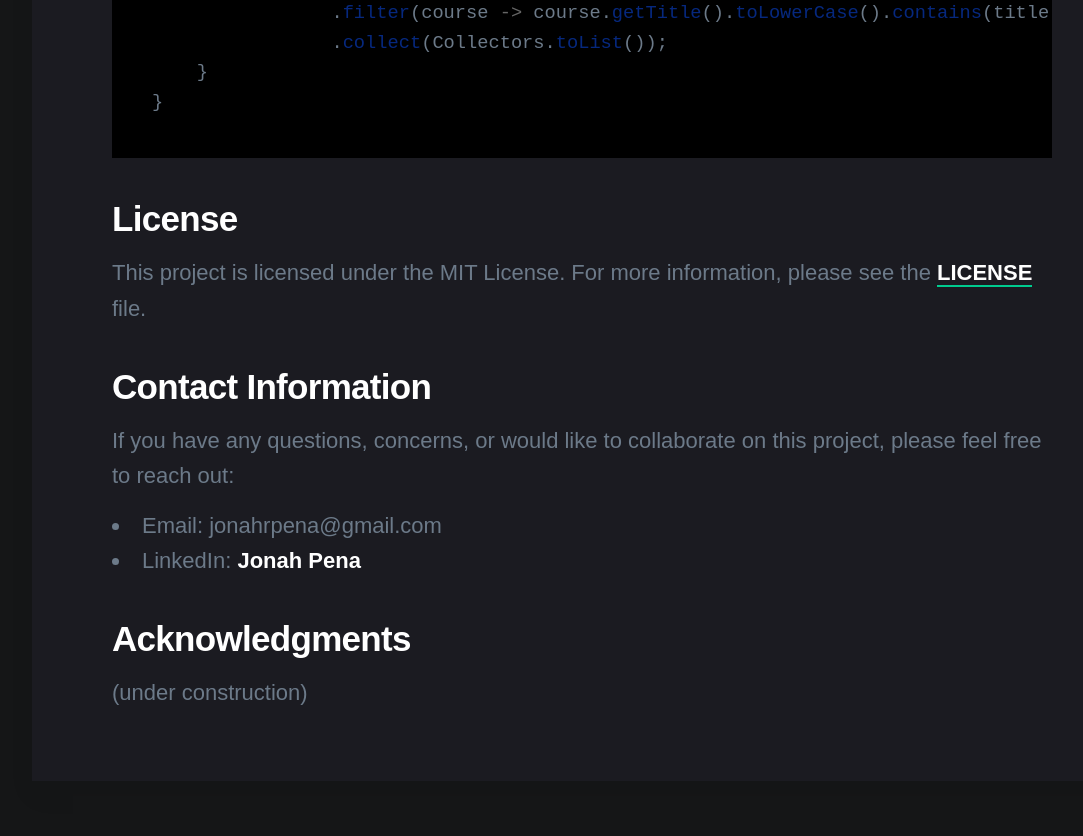
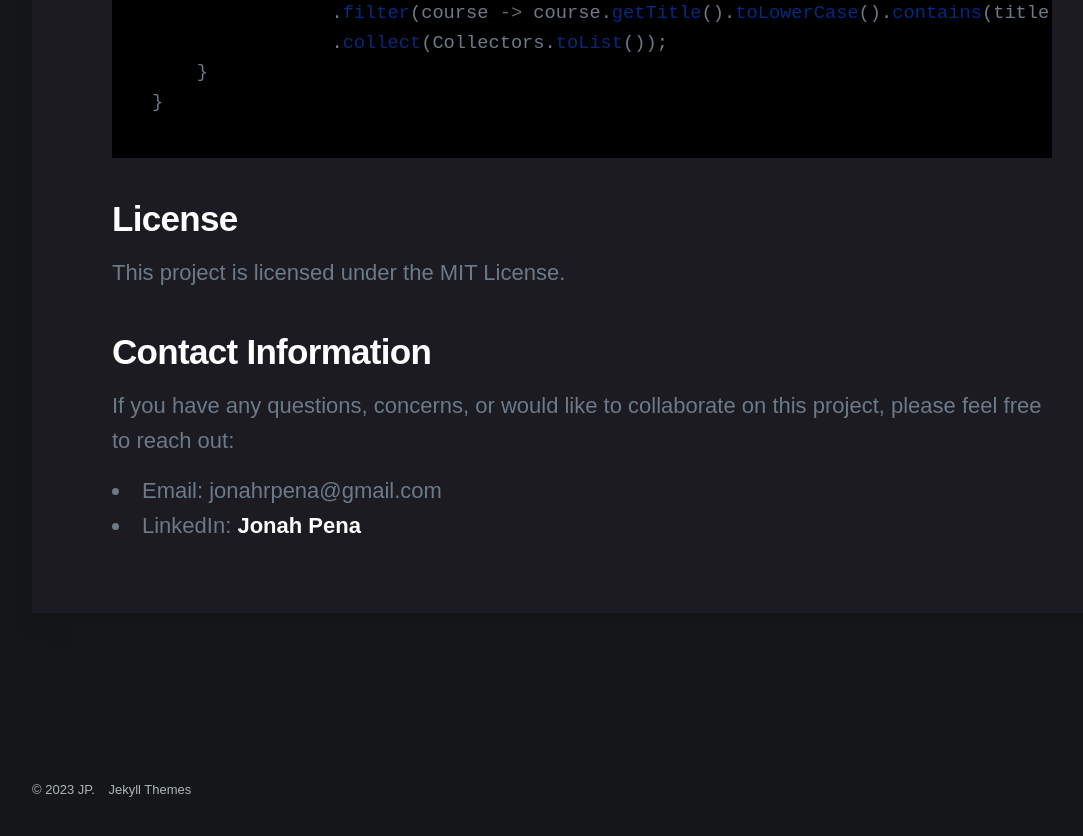
Before and after one commit to jonahpena/jonahpena.github.io, a Jekyll site: the page built from _projects/TEK.md, in a window 1280 px wide and 900 px high, scrolled down 6726 px. Shown: the top 836 px of the window, without its empty margins (58-1141 px from the left). Built offline with Jekyll 4.4.1, drawn with Linux system fonts in a browser that asks for light colours; nearby versions of some CDN libraries; some web fonts are replaced.

Commit message:
removed part of licensing info from each project

```diff
--- a/_projects/TEK.md
+++ b/_projects/TEK.md
@@ -165,7 +165,7 @@ public class CourseController {
 
 ## License
 
-This project is licensed under the MIT License. For more information, please see the [LICENSE](LICENSE) file.
+This project is licensed under the MIT License.
 
 ## Contact Information
 
@@ -173,7 +173,3 @@ If you have any questions, concerns, or would like to collaborate on this projec
 
 - Email: jonahrpena@gmail.com
 - LinkedIn: [Jonah Pena](https://www.linkedin.com/in/jonahpena/)
-
-## Acknowledgments
-
-(under construction)
```
Also changed, not shown: _projects/DoMore.md (+1 -1 lines), _projects/budget-builder.md (+1 -1 lines), _projects/eCommerce.md (+1 -1 lines), _projects/pointOfSales.md (+1 -1 lines).
